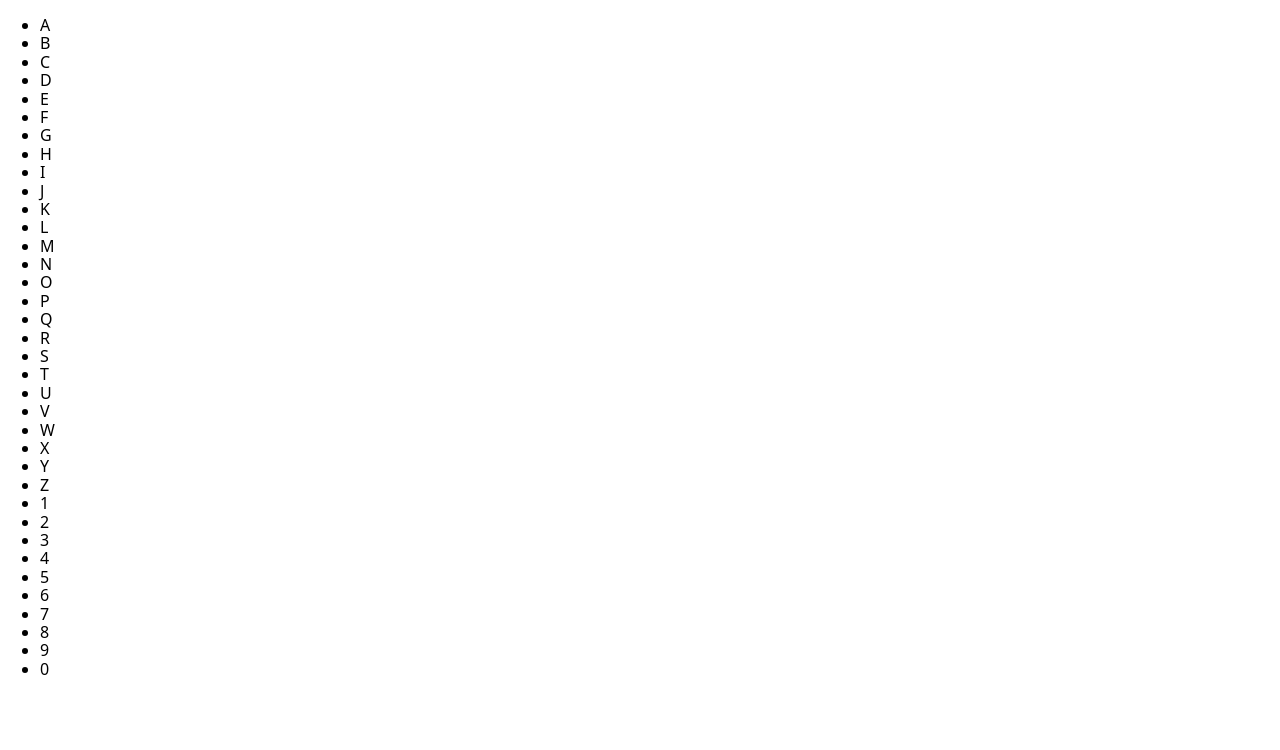
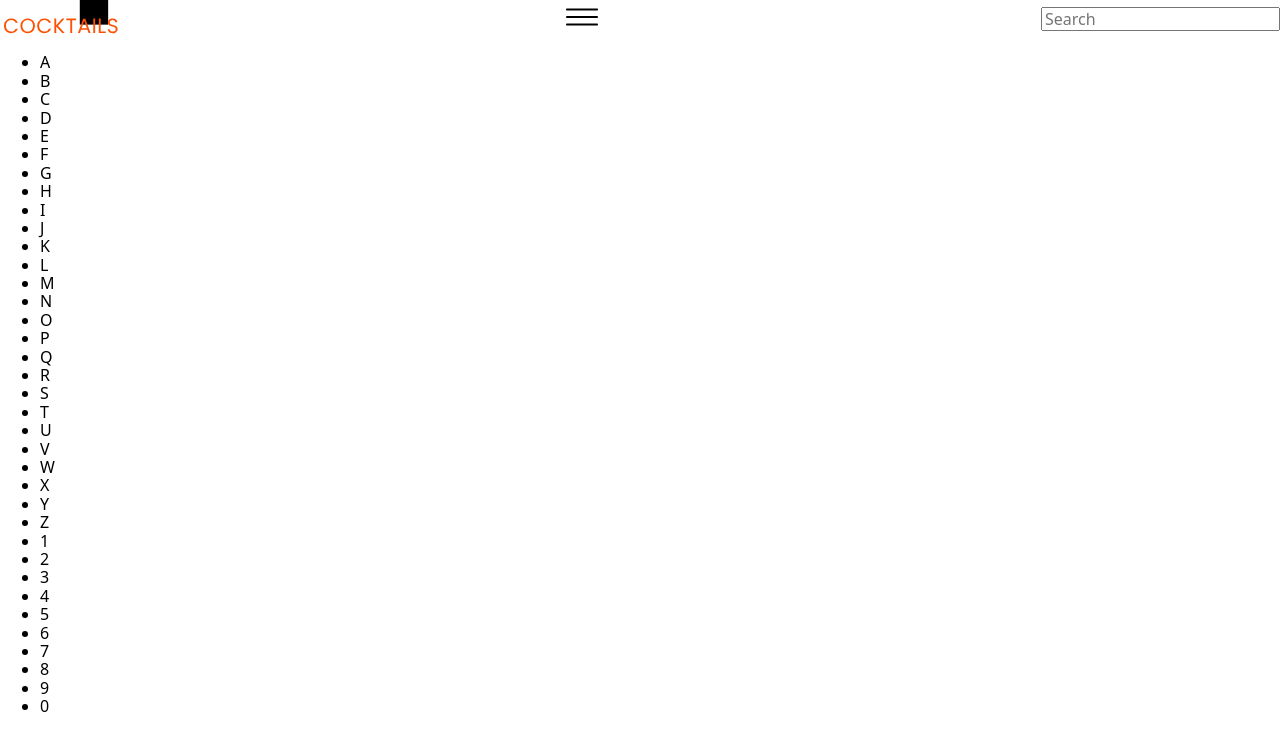
Before and after one commit to Yurii-Budynkevych/Team5-Coctails, a website built with Parcel: page src/index.html in a window 1280 px wide. Built offline with nearby package versions, Linux system fonts and the light colour scheme.

Commit message:
quicksave

```diff
--- a/package.json
+++ b/package.json
@@ -18,6 +18,7 @@
     "url": "https://github.com/goitacademy/parcel-project-template/issues"
   },
   "dependencies": {
+    "lodash.debounce": "^4.0.8",
     "modern-normalize": "^1.1.0"
   },
   "devDependencies": {
--- a/src/index.html
+++ b/src/index.html
@@ -1,5 +1,5 @@
 <!DOCTYPE html>
-<html lang="ru">
+  <html lang="en">
     <head>
       <meta charset="UTF-8" />
       <meta name="viewport" content="width=device-width, initial-scale=1.0" />
@@ -25,3 +25,4 @@
       <script type="module" src="./js/favorite-ingredients.js"></script>
     </body>
   </html>
+</!DOCTYPE>
--- a/src/js/header.js
+++ b/src/js/header.js
@@ -1,2 +1,37 @@
 'use strict';
-console.log('sfsf');
+import debounce from 'lodash.debounce';
+
+const BASE_URL = 'www.thecocktaildb.com/api/json/v1/1/';
+const DEBOUNCE_DELAY = 500;
+const refs = {
+  input: document.querySelector('.header-input'),
+  btn: document.querySelector('.menu-batton'),
+};
+
+refs.input.addEventListener('input', debounce(onInput, DEBOUNCE_DELAY));
+function onInput(evt) {
+  let serchQuery = evt.target.value;
+  getCocktails(serchQuery)
+    .then(data => console.log(data))
+    .catch(erro => {
+      console.log(erro);
+    });
+}
+
+function getCocktails(query) {
+  return fetch(`${BASE_URL}search.php?s=${query}`).then(response => {
+    if (!response.ok) {
+      throw new Error(response.statusText);
+    }
+    return response.json();
+  });
+}
+// ______________________________________________________
+// menu btn
+refs.btn.addEventListener('click', onClick);
+function onClick(evt) {
+  const expanded = refs.btn.getAttribute('aria-expanded') === 'true' || false;
+
+  evt.currentTarget.classList.toggle('is-closed');
+  refs.btn.setAttribute('aria-expanded', !expanded);
+}
--- a/src/partials/header.html
+++ b/src/partials/header.html
@@ -0,0 +1,34 @@
+<header class="page-header">
+  <nav class="site-nav">
+    <a href="./index.html" class="logo">
+      <svg width="123px" height="34px">
+        <use
+          class="icon-logo"
+          href="./images/svg/symbol-defs.svg#icon-Logo-1"
+        ></use></svg
+    ></a>
+    <button
+      type="button"
+      class="menu-batton is-closed"
+      aria-expanded="false"
+      aria-controls="menu"
+      data-menu-button
+    >
+      <svg width="32px" height="32px" aria-label="mobile menu switcher">
+        <use
+          class="icon-cross"
+          href="./images/svg/symbol-defs.svg#icon-clarity_close-line-1"
+        ></use>
+        <use
+          class="icon-menu"
+          href="./images/svg/symbol-defs.svg#icon-menu-1"
+        ></use>
+      </svg>
+    </button>
+    <!-- <ul>
+      <li>Home</li>
+      <li>Favorite</li>
+    </ul> -->
+    <input class="header-input" type="text" placeholder="Search" />
+  </nav>
+</header>
--- a/src/sass/header.scss
+++ b/src/sass/header.scss
@@ -0,0 +1,16 @@
+.site-nav {
+  display: flex;
+  align-items: center;
+  justify-content: space-between;
+}
+.menu-batton {
+  background-color: #fff;
+  border: transparent;
+  padding: 0;
+}
+.icon-cross {
+  display: none;
+}
+.icon-menu {
+  display: block;
+}
```
Also changed, not shown: src/images/svg/symbol-defs.svg (added), 1 other file. Lines whose indentation alone changed are shown as unchanged.
